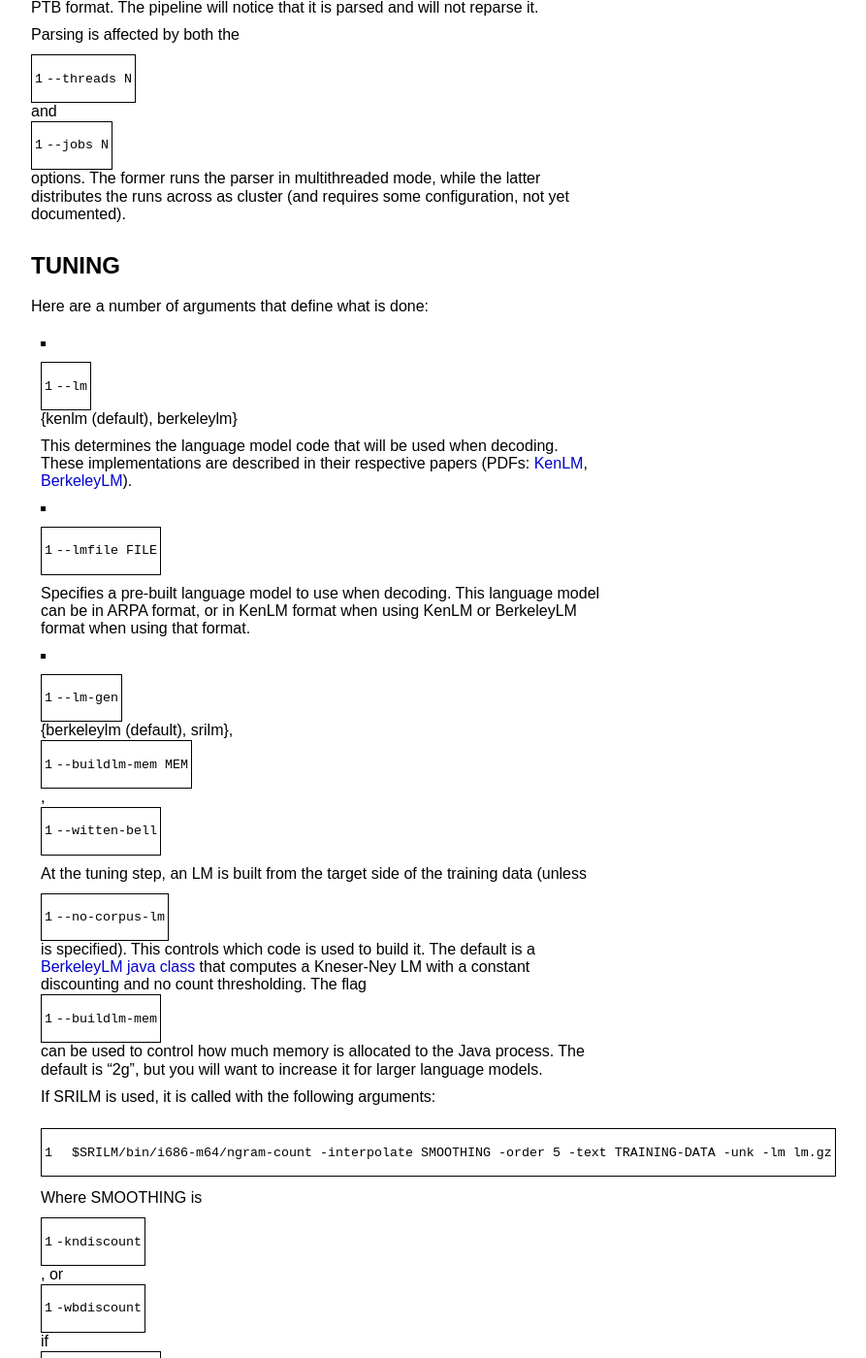
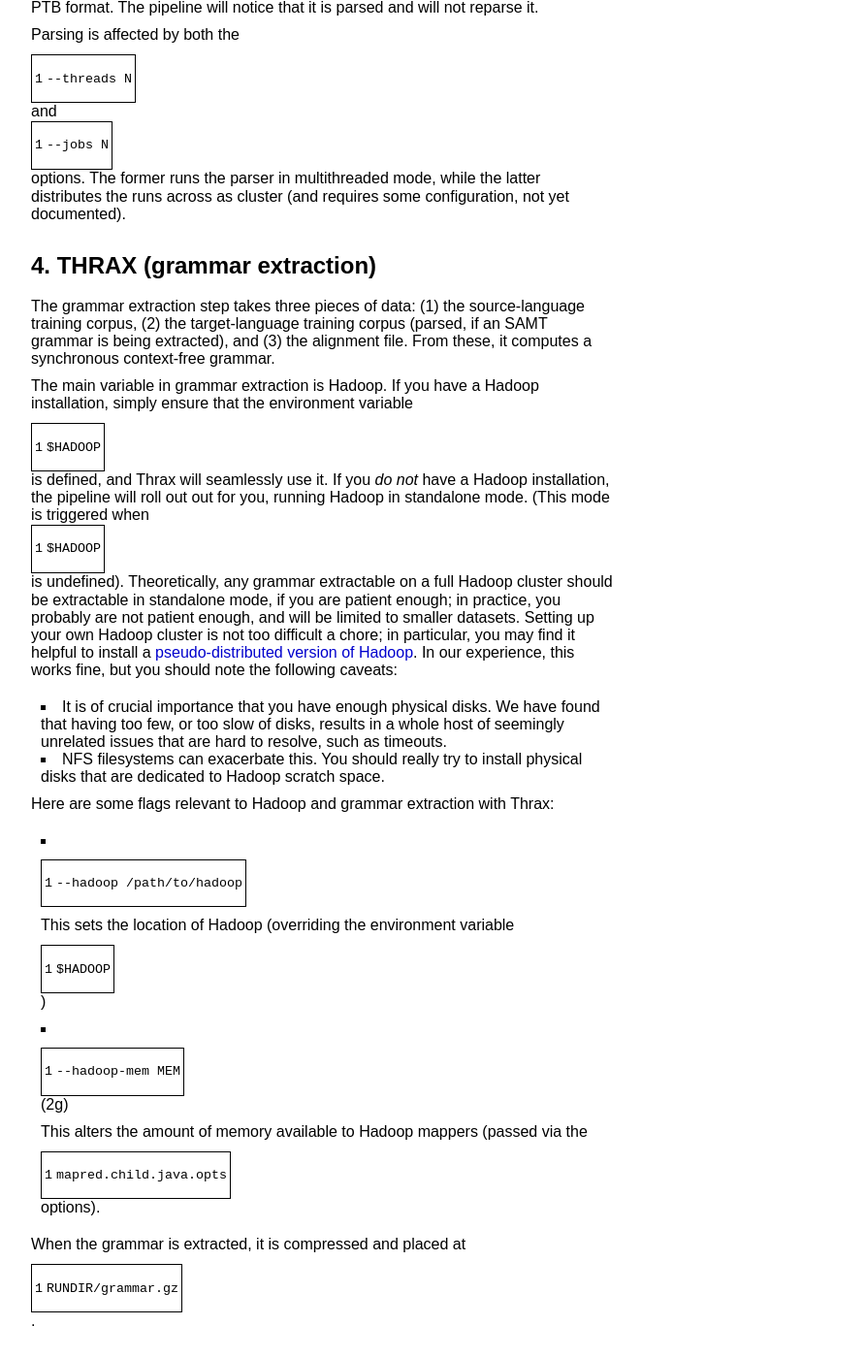
Before and after one commit to joshua-decoder/joshua-decoder.github.com, a Jekyll site: the page built from 4.0/pipeline.md, in a window 1280 px wide and 1400 px high, scrolled down 10552 px. Shown: the whole window at 97% size, without its empty margins (136-1029 px from the left). Built offline with Jekyll 4.4.1, drawn with Linux system fonts in a browser that asks for light colours.

Commit message:
wrote hadoop section

```diff
--- a/4.0/pipeline.md
+++ b/4.0/pipeline.md
@@ -366,7 +366,44 @@
 multithreaded mode, while the latter distributes the runs across as cluster (and requires some
 configuration, not yet documented).
 
-## TUNING
+## 4. THRAX (grammar extraction)
+
+The grammar extraction step takes three pieces of data: (1) the source-language training corpus, (2)
+the target-language training corpus (parsed, if an SAMT grammar is being extracted), and (3) the
+alignment file.  From these, it computes a synchronous context-free grammar.
+
+The main variable in grammar extraction is Hadoop.  If you have a Hadoop installation, simply ensure
+that the environment variable `$HADOOP` is defined, and Thrax will seamlessly use it.  If you *do
+not* have a Hadoop installation, the pipeline will roll out out for you, running Hadoop in
+standalone mode.  (This mode is triggered when `$HADOOP` is undefined).  Theoretically, any grammar extractable on a full Hadoop cluster should be
+extractable in standalone mode, if you are patient enough; in practice, you probably are not patient
+enough, and will be limited to smaller datasets.  Setting up your own Hadoop cluster is not too
+difficult a chore; in particular, you may find it helpful to install a
+[pseudo-distributed version of Hadoop](http://hadoop.apache.org/common/docs/r0.20.2/quickstart.html).
+In our experience, this works fine, but you should note the following caveats:
+
+- It is of crucial importance that you have enough physical disks.  We have found that having too
+  few, or too slow of disks, results in a whole host of seemingly unrelated issues that are hard to
+  resolve, such as timeouts.
+- NFS filesystems can exacerbate this.  You should really try to install physical disks that are
+  dedicated to Hadoop scratch space.
+
+Here are some flags relevant to Hadoop and grammar extraction with Thrax:
+
+- `--hadoop /path/to/hadoop`
+
+  This sets the location of Hadoop (overriding the environment variable `$HADOOP`)
+
+- `--hadoop-mem MEM` (2g)
+
+  This alters the amount of memory available to Hadoop mappers (passed via the
+  `mapred.child.java.opts` options).
+
+When the grammar is extracted, it is compressed and placed at `RUNDIR/grammar.gz`.
+
+## 5. TUNING
+
+
 
 Here are
 a number of arguments that define what is done:
```
